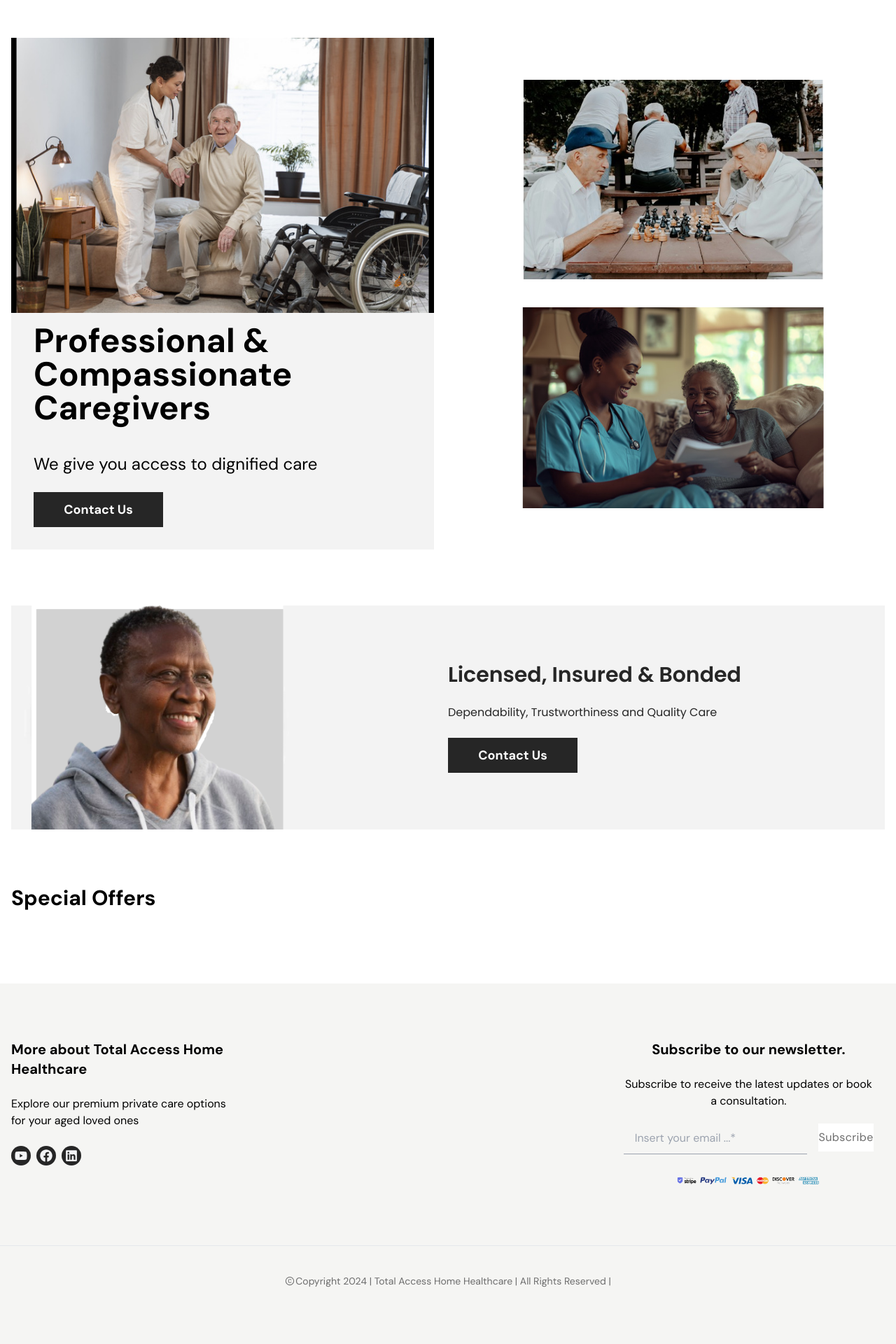
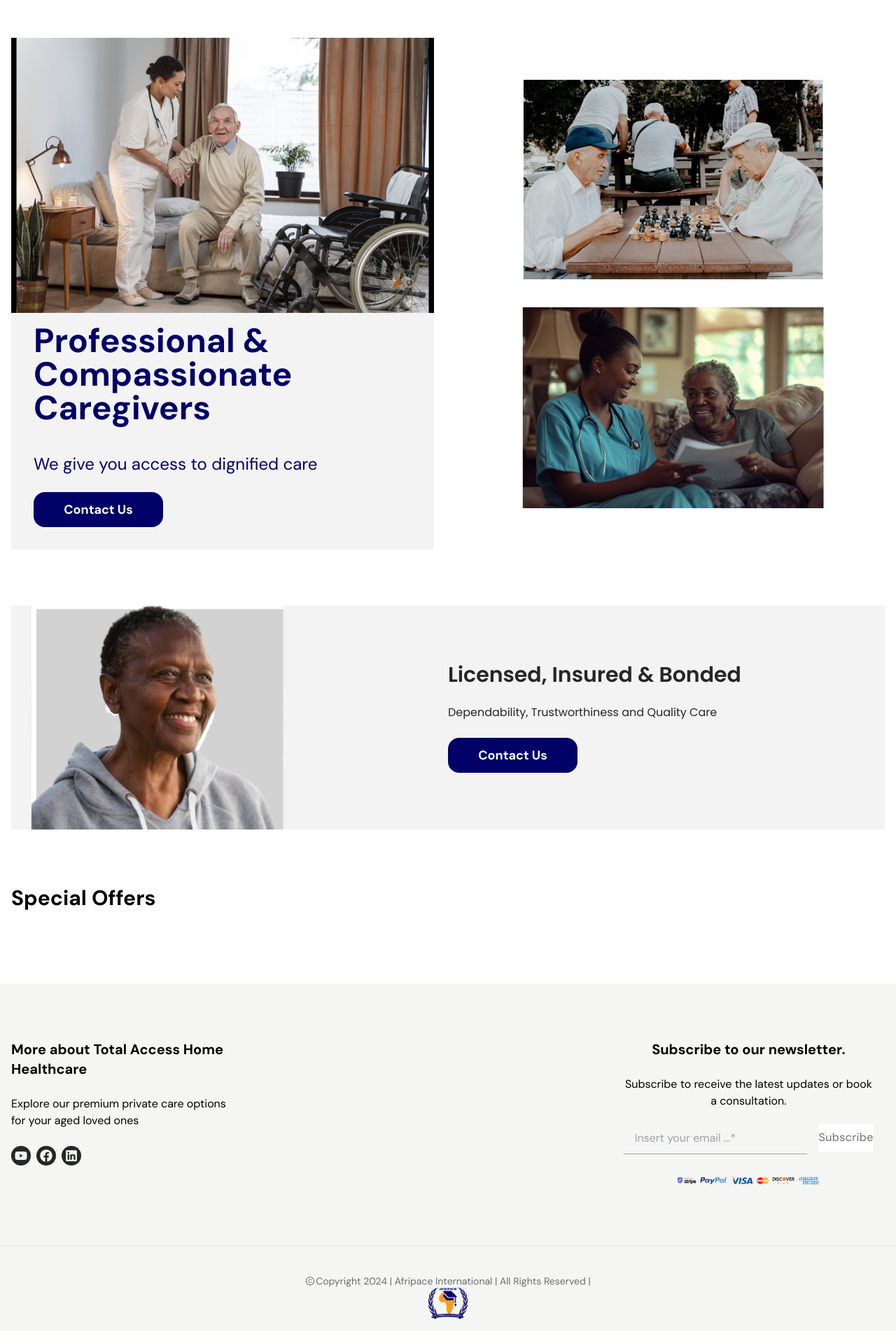
Before and after one commit to ZzelakS/totalaccesshomes, a React (Create React App) app: page / in a window 1280 px wide. Shown: the part 914-2834 px from the top of the page at 70% size. Built offline with nearby package versions, Linux system fonts and the light colour scheme.

Commit message:
further changes

```diff
--- a/src/components/designLayouts/buttons/ShopNow.js
+++ b/src/components/designLayouts/buttons/ShopNow.js
@@ -2,7 +2,7 @@ import React from "react";
 
 const ShopNow = () => {
   return (
-    <button className="bg-primeColor text-white text-lg font-bodyFont w-[185px] h-[50px] hover:bg-black duration-300 font-bold">
+    <button className="bg-[#010066] rounded-2xl text-white text-lg font-bodyFont w-[185px] h-[50px] hover:bg-black duration-300 font-bold">
       Contact Us
     </button>
   );
--- a/src/components/home/Footer/FooterBottom.js
+++ b/src/components/home/Footer/FooterBottom.js
@@ -1,15 +1,16 @@
 import React from "react";
 import { AiOutlineCopyright } from "react-icons/ai";
+import Afri from "./Afri.png"
 
 const FooterBottom = () => {
   return (
     <div className="w-full bg-[#F5F5F3] group">
-      <div className="max-w-container mx-auto border-t-[1px] pt-10 pb-20">
+      <div className="max-w-container mx-auto border-t-[1px] pt-10 pb-19">
         <p className="text-titleFont font-normal text-center flex md:items-center justify-center text-lightText duration-200 text-sm">
           <span className="text-md mr-[1px] mt-[2px] md:mt-0 text-center hidden md:inline-flex">
             <AiOutlineCopyright />
           </span>
-          Copyright 2024 | Total Access Home Healthcare | All Rights Reserved |
+          Copyright 2024 | Afripace International | All Rights Reserved |
           {/* <a href="https://reactbd.com/" target="_blank" rel="noreferrer">
             <span className="ml-1 font-medium group-hover:text-primeColor">
               Powered by ReactBD.com
@@ -17,6 +18,9 @@ const FooterBottom = () => {
           </a> */}
         </p>
       </div>
+      <div className="max-w-container flex md:items-center justify-center h-14 w-14 mx-auto border-t-[1px] pt-5 pb-10">
+        <img src={Afri} alt="afri"/>
+      </div>
     </div>
   );
 };
--- a/src/components/home/Sale/Sale.js
+++ b/src/components/home/Sale/Sale.js
@@ -11,7 +11,7 @@ import ShopNow from "../../designLayouts/buttons/ShopNow";
 const Sale = () => {
   return (
     <div className="py-20 flex flex-col md:flex-row items-center justify-between gap-4 lg:gap-10">
-      <div className="bg-[#f3f3f3] w-full md:w-2/3 lg:w-1/2 h-full flex flex-col justify-center items-center text-black">
+      <div className="bg-[#f3f3f3] w-full md:w-2/3 lg:w-1/2 h-full flex flex-col justify-center items-center text-[#010066]">
         <div className="aspect-w-4 aspect-h-3 w-full mb-4">
           <Image className="h-full w-full object-cover" imgSrc={saleImgOne} />
         </div>
```
Also changed, not shown: src/components/home/Footer/Afri.png (added).
